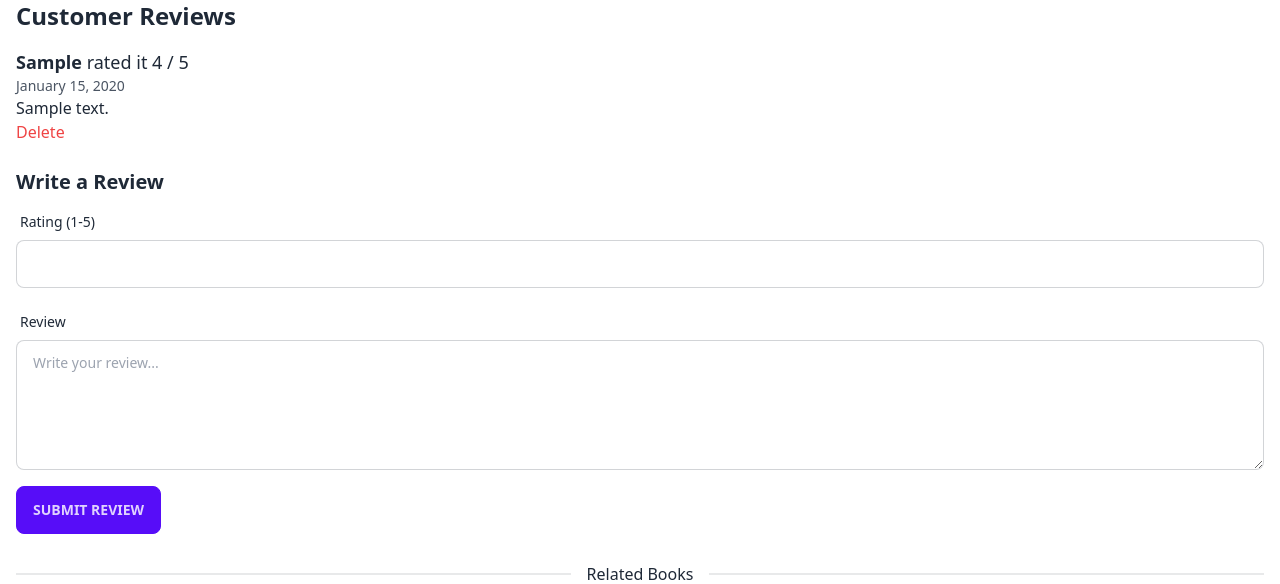
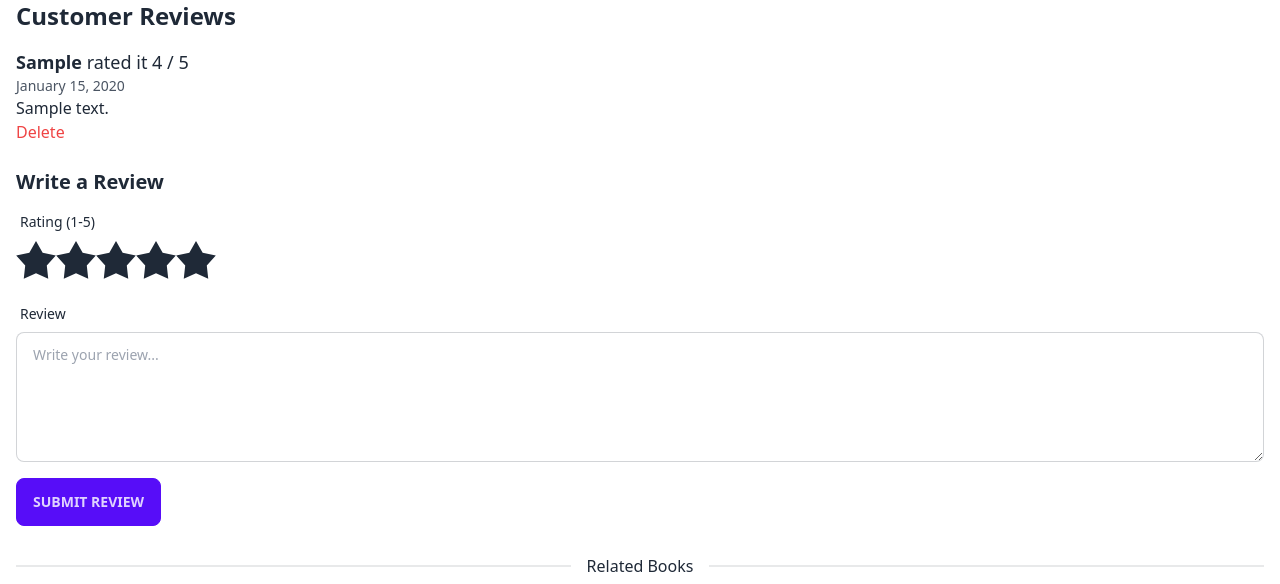
Before and after one commit to pannlnwza/bookstore, a Django app: page /book/1/ in a window 1280 px wide. Shown: the part 1272-1856 px from the top of the page. Run offline with Django 5.2, Linux system fonts and the light colour scheme; a user stored in the database is signed in; data comes from the database, SQL or seed files in the repository; tables that the repository leaves empty hold one stand-in row (values such as "Sample post"); some libraries are stand-ins or nearby versions.

Commit message:
chore: change ui to using stars instead

```diff
--- a/bookstore/templates/bookstore/book_detail.html
+++ b/bookstore/templates/bookstore/book_detail.html
@@ -76,13 +76,21 @@
         <h4 class="text-xl font-bold mb-2">Write a Review</h4>
         <form method="post" action="{% url 'bookstore:add_review' book.id %}">
             {% csrf_token %}
+            <!-- Star Rating -->
             <div class="form-control mb-4">
                 <label class="label">
                     <span class="label-text">Rating (1-5)</span>
                 </label>
-                <input type="number" name="rating" value="{{ form.rating.value|default_if_none:'' }}" min="1" max="5"
-                       class="input input-bordered w-full" required />
+                <div class="rating rating-lg">
+                    <input type="radio" name="rating" value="1" class="mask mask-star-2" />
+                    <input type="radio" name="rating" value="2" class="mask mask-star-2" />
+                    <input type="radio" name="rating" value="3" class="mask mask-star-2" />
+                    <input type="radio" name="rating" value="4" class="mask mask-star-2" />
+                    <input type="radio" name="rating" value="5" class="mask mask-star-2" checked="checked" />
+                </div>
             </div>
+
+            <!-- Review Text -->
             <div class="form-control mb-4">
                 <label class="label">
                     <span class="label-text">Review</span>
@@ -90,8 +98,11 @@
                 <textarea name="review_message" rows="4" class="textarea textarea-bordered w-full"
                           placeholder="Write your review..." required>{{ form.review_message.value|default_if_none:'' }}</textarea>
             </div>
+
+            <!-- Submit Button -->
             <button type="submit" class="btn btn-primary">Submit Review</button>
-        </form>
+</form>
+
     {% else %}
         <p class="text-gray-500">You can only review books you have purchased.</p>
     {% endif %}
```
